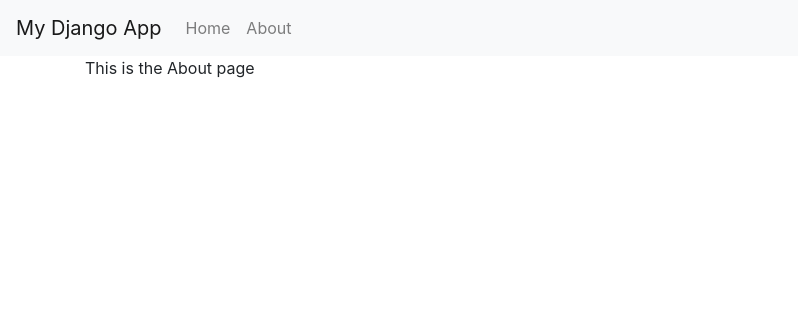
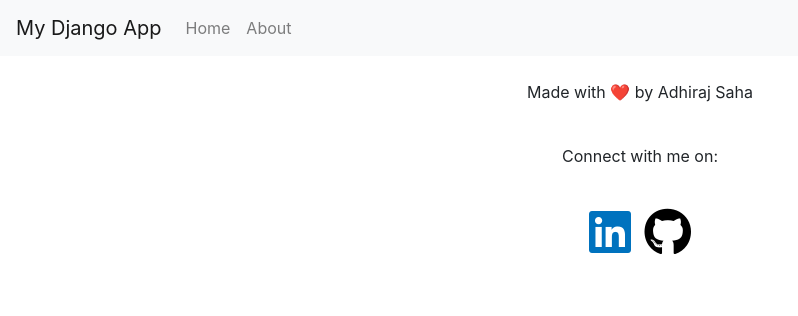
Before and after one commit to adhirajcs/django-to-do, a Django app: page /about in a window 1280 px wide. Shown: the top 316 px of the page, without its empty margins (0-798 px from the left). Run offline with Django 5.2, Linux system fonts and the light colour scheme; some libraries are stand-ins or nearby versions.

Commit message:
Updated about page

```diff
--- a/myapp/templates/about.html
+++ b/myapp/templates/about.html
@@ -1,4 +1,22 @@
 {% extends "base.html" %} {% block title %} Home Page {% endblock %}
 {% block content %}
-<p>This is the About page</p>
+
+<link rel="stylesheet" href="https://cdnjs.cloudflare.com/ajax/libs/font-awesome/6.0.0-beta3/css/all.min.css">
+
+
+<center>
+<br>
+<p>Made with ❤️ by Adhiraj Saha</p>
+<br>
+<p>Connect with me on:</p>
+<br>
+<a href="https://www.linkedin.com/in/adhirajsaha" target="_blank" rel="noopener noreferrer">
+    <i class="fa-brands fa-3x fa-linkedin" style="color: #0072be;"></i>
+</a>
+&nbsp;
+<a href="https://github.com/adhirajcs" target="_blank" rel="noopener noreferrer">
+    <i class="fa-brands fa-3x fa-github" style="color: #000000;"></i>
+</a>
+</center>
+
 {% endblock %}
```
